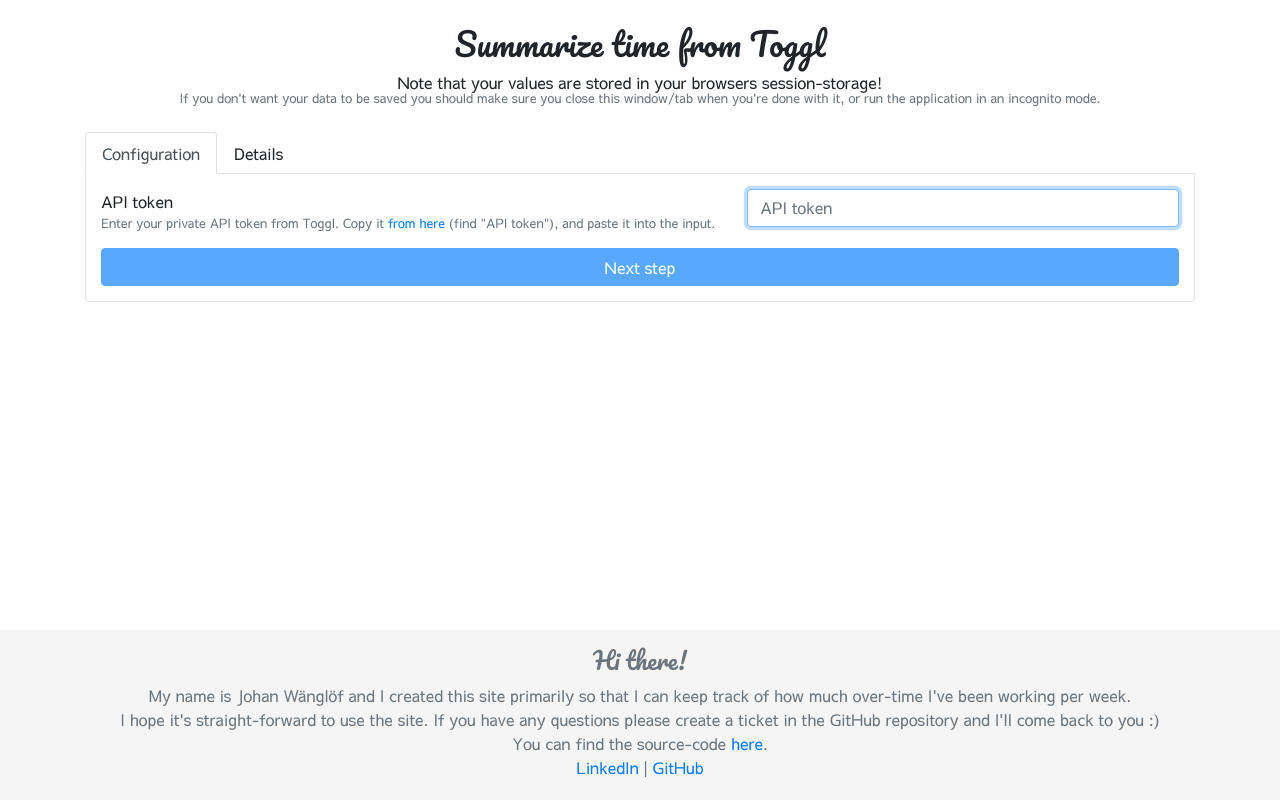
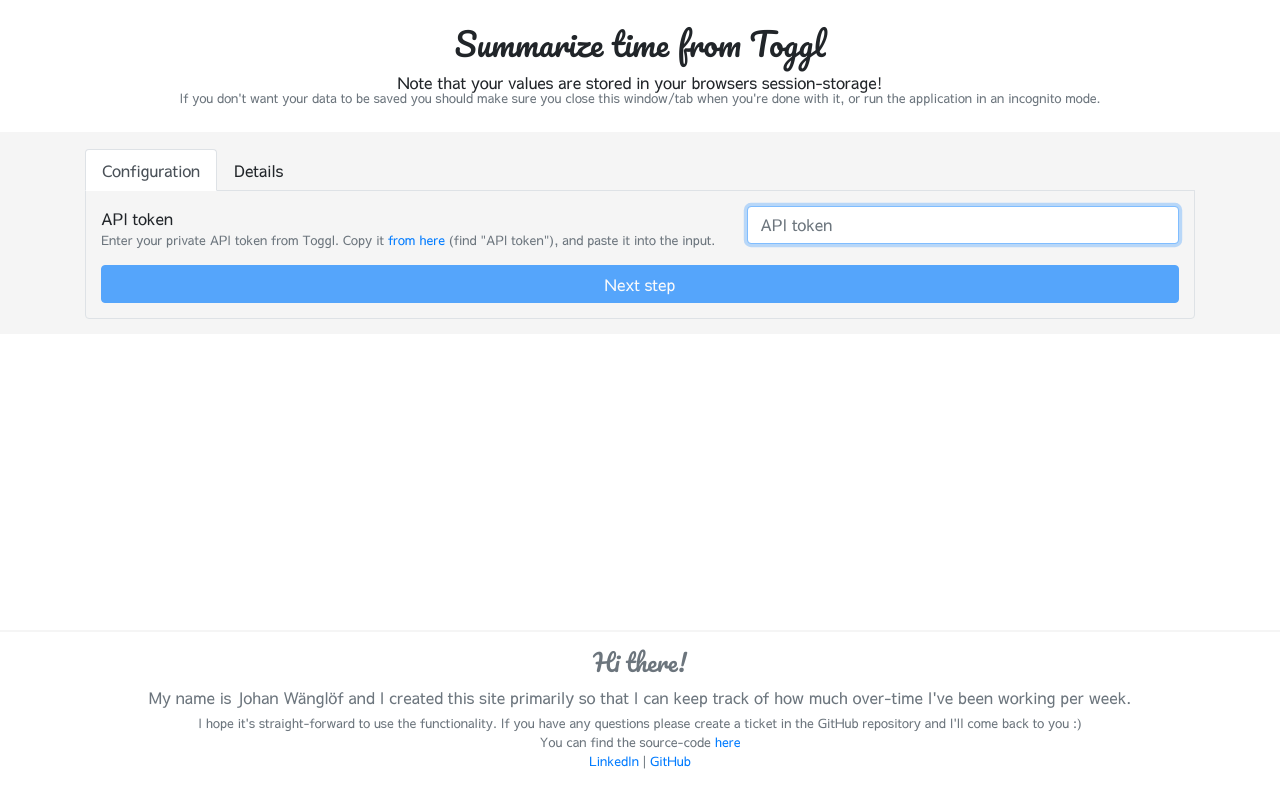
Before and after one commit to jwanglof/calculate-work-week-time, a React (Create React App) app: page / in a window 1280 px wide. Built offline with nearby package versions, Linux system fonts and the light colour scheme.

Commit message:
Styling.

```diff
--- a/public/index.html
+++ b/public/index.html
@@ -26,7 +26,7 @@
     <noscript>
       You need to enable JavaScript to run this app.
     </noscript>
-    <header>
+    <header class="header">
       <div class="container">
         <div class="row m-4">
           <div class="col-12 text-center">
@@ -34,7 +34,7 @@
             <p class="text-without-margin-bottom">
               Note that your values are stored in your browsers session-storage!
             </p>
-            <small id="apiTokenBlock" class="form-text text-muted">
+            <small class="form-text text-muted">
               If you don't want your data to be saved you should make sure you close this window/tab when you're done with it, or run the application in an incognito mode.
             </small>
           </div>
@@ -60,15 +60,17 @@
           <p class="p-0 m-0">
             My name is Johan Wänglöf and I created this site primarily so that I can keep track of how much over-time I've been working per week.
           </p>
-          <p class="p-0 m-0">
-            I hope it's straight-forward to use the site. If you have any questions please create a ticket in the GitHub repository and I'll come back to you :)
-          </p>
-          <p class="p-0 m-0">
-            You can find the source-code <a href="https://github.com/jwanglof/calculate-work-week-time" target="_blank">here</a>.
-          </p>
-          <p class="p-0 m-0">
-            <a href="https://www.linkedin.com/in/johan-w%C3%A4ngl%C3%B6f-09076192/" target="_blank">LinkedIn</a> | <a href="https://github.com/jwanglof" target="_blank">GitHub</a>
-          </p>
+          <small class="form-text text-muted">
+            <span class="p-0 m-0">
+              I hope it's straight-forward to use the functionality. If you have any questions please create a ticket in the GitHub repository and I'll come back to you :)
+            </span>
+            <span class="d-block p-0 m-0">
+              You can find the source-code <a href="https://github.com/jwanglof/calculate-work-week-time" target="_blank">here</a>
+            </span>
+            <span class="d-block p-0 m-0">
+              <a href="https://www.linkedin.com/in/johan-w%C3%A4ngl%C3%B6f-09076192/" target="_blank">LinkedIn</a> | <a href="https://github.com/jwanglof" target="_blank">GitHub</a>
+            </span>
+          </small>
         </div>
       </div>
     </footer>
--- a/src/components/api-token/ApiToken.js
+++ b/src/components/api-token/ApiToken.js
@@ -44,7 +44,7 @@
     if (apiToken !== propsApiToken) {
       this.props.setApiToken(apiToken);
       this.props.fetchWorkspaces();
-      // setSessionItem(this.SESSION_STORAGE_KEY, apiToken);
+      setSessionItem(this.SESSION_STORAGE_KEY, apiToken);
     }
     this.setState({
       showForm: false
--- a/src/index.css
+++ b/src/index.css
@@ -1,6 +1,6 @@
 body {
   /* Margin bottom by footer height */
-  margin: 0 0 185px;
+  margin: 0 0 170px;
   font-family: "Sawarabi Gothic", sans-serif;
 }
 
@@ -9,12 +9,41 @@
   min-height: 100%;
 }
 
+/*html { height: 100%; }
+body {
+  height:100%;
+  min-height: 100%;
+  background: #000000;
+  color: #FFFFFF;
+  position:relative;
+}
+body {
+  !* Margin bottom by footer height *!
+  margin: 0 0 170px;
+  font-family: "Sawarabi Gothic", sans-serif;
+  height:100%;
+  min-height: 100%;
+  !*background: #000000;*!
+  !*color: #FFFFFF;*!
+  position:relative;
+}
+
+html {
+  !*position: relative;*!
+  min-height: 100%;
+  height: 100%;
+}*/
+
 .footer {
   position: absolute;
   bottom: 0;
   width: 100%;
   height: 170px; /* Set the fixed height of the footer here */
-  background-color: #f5f5f5;
+  border-top: 2px solid #f5f5f5;
+}
+
+.header {
+  border-bottom: 2px solid #f5f5f5;
 }
 
 .AppApp--tab-content {
@@ -96,3 +125,14 @@
 .pacifico-font {
   font-family: "Pacifico", cursive;
 }
+
+#root {
+  background-color: #f5f5f5;
+  padding-bottom: 15px;
+  padding-top: 15px;
+  height: 100%;
+
+  -webkit-box-sizing: border-box;
+  -moz-box-sizing: border-box;
+  box-sizing: border-box;
+}
```
